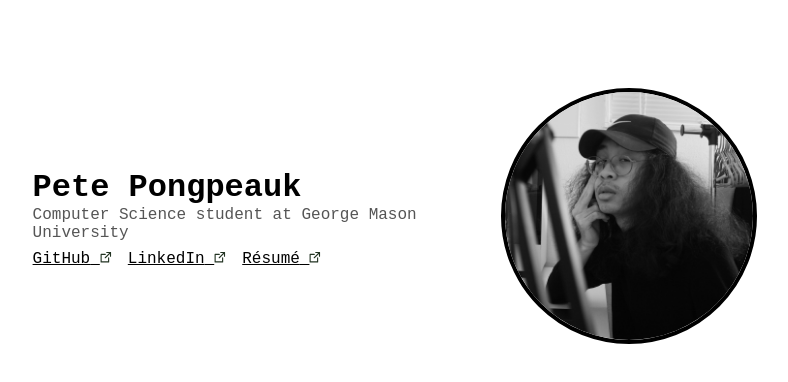
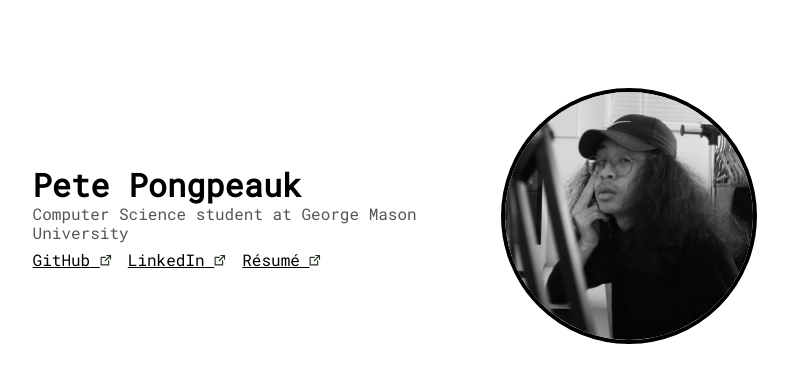
Before and after one commit to ppongpeauk/ppkl.dev, a Next.js app: page / in a window 1280 px wide. Shown: the top 382 px of the page, without its empty margins (245-1033 px from the left). Built offline with nearby package versions, Linux system fonts and the light colour scheme.

Commit message:
draft design
Signed-off-by: Pete Pongpeauk <kurtsiberg@gmail.com>

```diff
--- a/styles/globals.css
+++ b/styles/globals.css
@@ -144,71 +144,22 @@ html, body {
 } */
 
 @font-face {
-  font-family: 'Roboto Mono Regular';
+  font-family: 'Roboto Mono';
   font-style: normal;
   font-weight: normal;
-  src: local('Roboto Mono Regular'), url('RobotoMono-Regular.woff') format('woff');
+  src: url('RobotoMono-Regular.woff') format('woff');
 }
 
 @font-face {
-  font-family: 'Roboto Mono Italic';
-  font-style: normal;
+  font-family: 'Roboto Mono';
+  font-style: italic;
   font-weight: normal;
   src: local('Roboto Mono Italic'), url('RobotoMono-Italic.woff') format('woff');
 }
 
 @font-face {
-  font-family: 'Roboto Mono Thin';
-  font-style: normal;
-  font-weight: normal;
-  src: local('Roboto Mono Thin'), url('RobotoMono-Thin.woff') format('woff');
-}
-
-@font-face {
-  font-family: 'Roboto Mono Thin Italic';
-  font-style: normal;
-  font-weight: normal;
-  src: local('Roboto Mono Thin Italic'), url('RobotoMono-ThinItalic.woff') format('woff');
-}
-
-@font-face {
-  font-family: 'Roboto Mono Light';
-  font-style: normal;
-  font-weight: normal;
-  src: local('Roboto Mono Light'), url('RobotoMono-Light.woff') format('woff');
-}
-
-@font-face {
-  font-family: 'Roboto Mono Light Italic';
-  font-style: normal;
-  font-weight: normal;
-  src: local('Roboto Mono Light Italic'), url('RobotoMono-LightItalic.woff') format('woff');
-}
-
-@font-face {
-  font-family: 'Roboto Mono Medium';
-  font-style: normal;
-  font-weight: normal;
-  src: local('Roboto Mono Medium'), url('RobotoMono-Medium.woff') format('woff');
-}
-
-@font-face {
-  font-family: 'Roboto Mono Medium Italic';
-  font-style: normal;
-  font-weight: normal;
-  src: local('Roboto Mono Medium Italic'), url('RobotoMono-MediumItalic.woff') format('woff');
-}
-
-@font-face {
   font-family: 'Roboto Mono Bold';
-  font-style: normal;
+  font-style: bold;
   font-weight: normal;
   src: local('Roboto Mono Bold'), url('RobotoMono-Bold.woff') format('woff');
 }
-
-@font-face {
-  font-family: 'Roboto Mono Bold Italic';
-  font-style: normal;
-  font-weight: normal;
-  src: local('Roboto Mono Bold Italic'), url('./RobotoMono-BoldItalic.woff') format('woff');
-}
```
